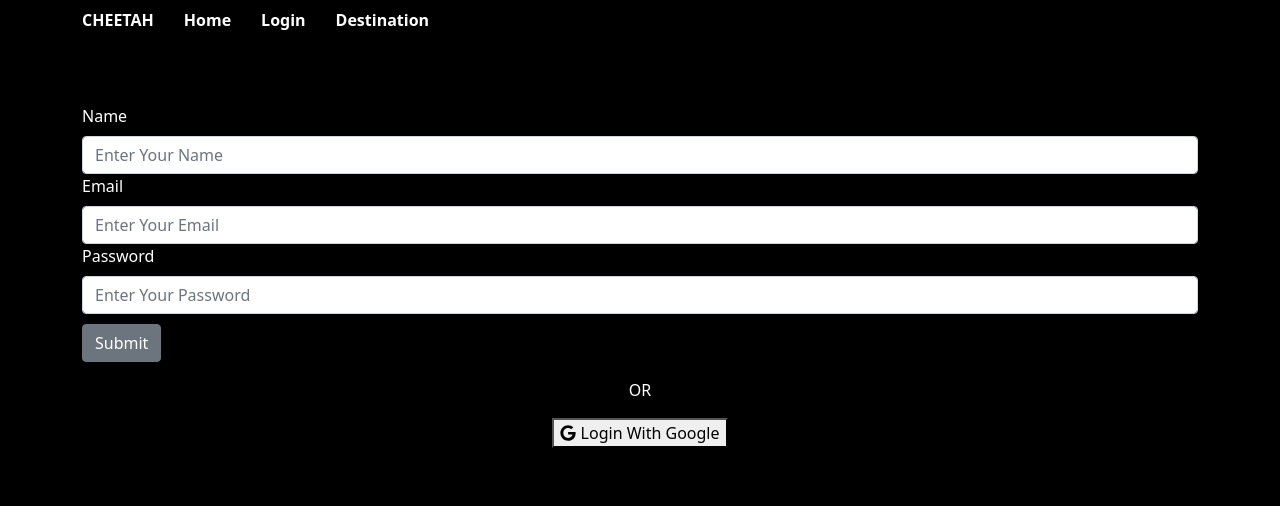
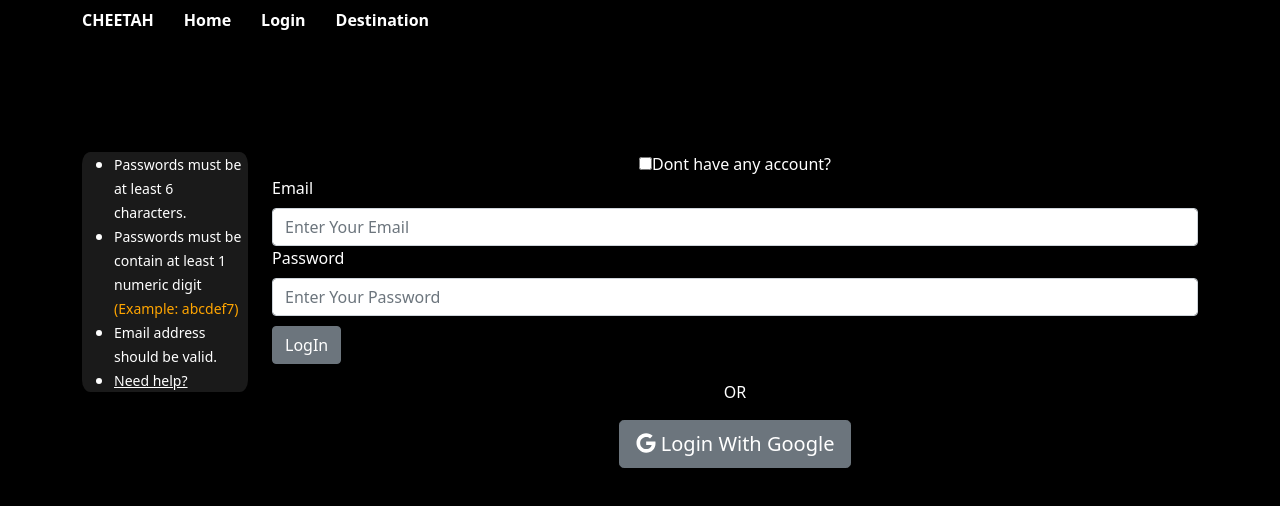
Before and after one commit to RahmanRakib9/CHEETAH, a React (Create React App) app: page /login in a window 1280 px wide. Shown: the top 506 px of the page. Built offline with nearby package versions, Linux system fonts and the light colour scheme.

Commit message:
Sign in a user with an email address and password

```diff
--- a/src/components/Login/Login.js
+++ b/src/components/Login/Login.js
@@ -1,6 +1,6 @@
 import React, { useState } from 'react';
 import firebase from 'firebase/compat/app';
-import { getAuth, signInWithPopup, GoogleAuthProvider, createUserWithEmailAndPassword } from "firebase/auth";
+import { getAuth, signInWithPopup, GoogleAuthProvider, createUserWithEmailAndPassword, signInWithEmailAndPassword } from "firebase/auth";
 import firebaseConfig from './FirebaseConfig';
 import { Form, Button, Container } from 'react-bootstrap';
 import { FontAwesomeIcon } from '@fortawesome/react-fontawesome'
@@ -11,7 +11,8 @@ firebase.initializeApp(firebaseConfig);
 
 
 const Login = () => {
-
+     //state for new user
+     const [newUser, setNewUser] = useState(false);
      const [user, setUser] = useState({
           userLogin: false,
           userName: '',
@@ -37,6 +38,13 @@ const Login = () => {
                })
      }
 
+     //null value
+     function handleNullValue() {
+          document.getElementById('userName').value = '';
+          document.getElementById('userEmail').value = '';
+          document.getElementById('userPassword').value = '';
+     }
+
      const handleBlur = (e) => {
           let isFieldValid = true;
           if (e.target.name === 'email') {
@@ -55,6 +63,7 @@ const Login = () => {
      }
 
      const handleFormSubmit = (e) => {
+          //create new user
           if (user.email && user.password) {
                const auth = getAuth();
                createUserWithEmailAndPassword(auth, user.email, user.password)
@@ -63,6 +72,25 @@ const Login = () => {
                          userInfo.userSuccess = true;
                          userInfo.userError = '';
                          setUser(userInfo);
+                         handleNullValue();
+                    })
+                    .catch((err) => {
+                         const userInfo = { ...user };
+                         userInfo.userSuccess = false;
+                         userInfo.userError = err.message;
+                         setUser(userInfo);
+                    })
+          }
+          if (!newUser && user.email && user.password) {
+               //login existing user
+               const auth = getAuth();
+               signInWithEmailAndPassword(auth, user.email, user.password)
+                    .then((res) => {
+                         const userInfo = { ...user };
+                         userInfo.userSuccess = true;
+                         userInfo.userError = '';
+                         setUser(userInfo);
+                         // handleNullValue();
                     })
                     .catch((err) => {
                          const userInfo = { ...user };
@@ -75,26 +103,41 @@ const Login = () => {
      }
 
      return (
-          <div style={{ marginTop: "5%" }}>
           <Container>
-                    <Form style={{ color: 'white' }} onSubmit={handleFormSubmit}>
-                         <Form.Label>Name</Form.Label>
-                         <Form.Control type="text" name='name' required placeholder="Enter Your Name" onBlur={handleBlur} />
+               <div className='row' style={{ marginTop: '10%' }}>
+                    <div className="col-md-2">
+                         <ul style={{ color: "white", backgroundColor: '#1a1a1a', borderRadius: '5%' }}>
+                              <li><small>Passwords must be at least 6 characters.</small></li>
+                              <li><small>Passwords must be contain at least 1 numeric digit <span style={{ color: 'orange' }}>(Example: abcdef7)</span></small></li>
+                              <li><small>Email address should be valid.</small></li>
+                              <li><small> <a href="https://www.facebook.com/ra.kib.9655806" target='_blank' style={{ color: 'white' }}>Need help?</a></small></li>
+                         </ul>
+                    </div>
+                    <div className="col-md-10">
+                         <div style={{ textAlign: "center" }}>
+                              <input type="checkbox" name="newUser" onChange={() => setNewUser(!newUser)} />
+                              <label htmlFor="newUser" style={{ color: 'white' }}>{newUser ? 'Create a account' : 'Dont have any account?'}</label>
+                         </div>
+                         <Form style={{ color: 'white', }} onSubmit={handleFormSubmit}>
+                              {newUser && <Form.Label>Name</Form.Label>}
+                              {newUser && <Form.Control type="text" name='name' required placeholder="Enter Your Name" onBlur={handleBlur} id='userName' />}
                               <Form.Label>Email</Form.Label>
-                         <Form.Control type="email" name='email' required placeholder="Enter Your Email" onBlur={handleBlur} />
+                              <Form.Control type="email" name='email' required placeholder="Enter Your Email" onBlur={handleBlur} id='userEmail' />
                               <Form.Label>Password</Form.Label>
-                         <Form.Control type="password" name='password' required placeholder="Enter Your Password" onBlur={handleBlur} />
-                         <Button variant='secondary' type='submit' style={{ marginTop: "10px" }}>Submit</Button>
+                              <Form.Control type="password" name='password' required placeholder="Enter Your Password" onBlur={handleBlur} id='userPassword' />
+                              <Button variant='secondary' type='submit' style={{ marginTop: "10px" }}>{newUser ? 'Submit' : 'LogIn'}</Button>
                          </Form>
                          {
-                         user.userSuccess ? <p style={{ color: 'green', textAlign: 'center' }}>"Succsessfully Created!"</p> : <p style={{ color: 'red', textAlign: 'center' }}>{user.userError}</p>
+                              user.userSuccess ? <p style={{ color: 'green', textAlign: 'center' }}>"Succsessfully {newUser ? 'Created' : 'LoggedIn'}!"</p> : <p style={{ color: 'red', textAlign: 'center' }}>{user.userError}</p>
                          }
-               </Container>
+
                          <p style={{ textAlign: 'center', color: 'white' }}>OR</p>
                          <div className='d-flex justify-content-center align-items-center'>
-                    <button onClick={GoogleSignIn} ><FontAwesomeIcon icon={faGoogle} /> Login With Google</button>
+                              <Button variant="secondary" size="lg" onClick={GoogleSignIn} ><FontAwesomeIcon icon={faGoogle} /> Login With Google</Button>
                          </div>
                     </div>
+               </div>
+          </Container>
      );
 };
 
```
Lines whose indentation alone changed are shown as unchanged.
